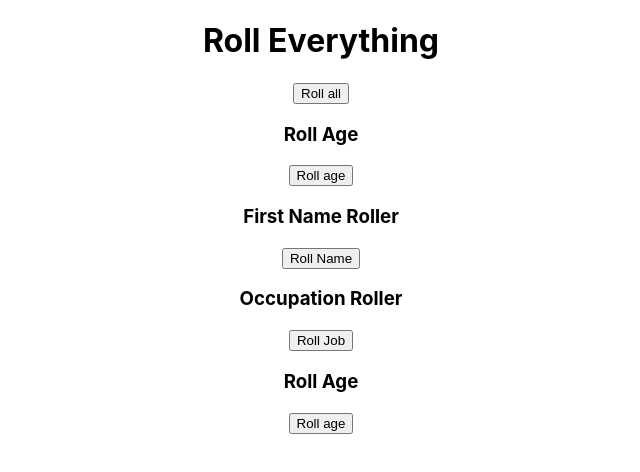
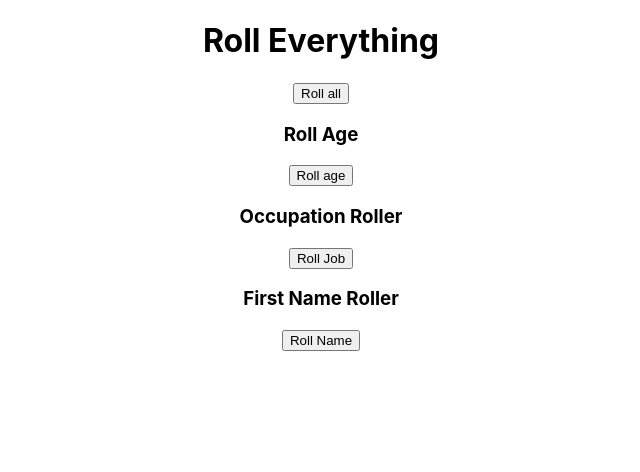
Before and after one commit to ImportantSeal/npc-alchemist, a React (Create React App) app: page / in a window 1280 px wide. Shown: the top 472 px of the page, without its empty margins (319-959 px from the left). Built offline with nearby package versions, Linux system fonts and the light colour scheme.

Commit message:
forwardRef to all properties

```diff
--- a/src/App.js
+++ b/src/App.js
@@ -1,19 +1,14 @@
 import './App.css'
 import React from 'react';
-import FirstNameRoller from './components/testroll';
-import Workroller from './components/testwork';
-import AgeRoller from './components/ageroll';
 import RollEverything from './components/rollAll';
 
 function App(){
   return(
     <div className="App">
       <RollEverything/>
-      <FirstNameRoller/>
-      <Workroller/>
-      <AgeRoller/>
+
     </div>
-  );
+  )
 };
 
 
--- a/src/components/ageroll.js
+++ b/src/components/ageroll.js
@@ -1,8 +1,8 @@
 import React, {useState, forwardRef, useImperativeHandle} from "react";
 
 const AgeRoller = forwardRef((props,ref) =>{
+
     const [selectedAge, setSelectedAge] = useState('');
-
 
     const rollAge = () =>{
         const randomAge = Math.floor(Math.random()* (90-14+1))+14;
--- a/src/components/rollAll.js
+++ b/src/components/rollAll.js
@@ -1,15 +1,18 @@
-import React, {useState, useRef} from "react";
+import React, {useRef} from "react";
 
 import FirstNameRoller from './testroll';
 import Workroller from './testwork';
 import AgeRoller from './ageroll';
-import age from "../data/age";
 
 const RollEverything =()=>{
     const ageRef= useRef(null);
+    const workRef = useRef(null);
+    const firstNameRef = useRef(null);
 
 const rollAll = () =>{
     if (ageRef.current) ageRef.current.rollAge();
+    if (workRef.current) workRef.current.rollJob();
+    if (firstNameRef.current) firstNameRef.current.rollName();
 };
 
 return(
@@ -17,6 +20,8 @@ return(
         <h1>Roll Everything</h1>
         <button onClick={rollAll}>Roll all</button>
         <AgeRoller ref={ageRef}/>
+        <Workroller ref={workRef}/>
+        <FirstNameRoller ref={firstNameRef}/>
     </div>
 );
 }
--- a/src/components/testroll.js
+++ b/src/components/testroll.js
@@ -1,7 +1,7 @@
-import React, {useState} from "react";
+import React, {useState, useImperativeHandle, forwardRef} from "react";
 import names from '../data/names';
 
-const FirstNameRoller = () =>{
+const FirstNameRoller = forwardRef((props, ref) =>{
 
     const [selectedName, setSelectedName] = useState('')
 
@@ -13,6 +13,10 @@ const FirstNameRoller = () =>{
         setSelectedName(`${randomName} (${randomRace})`);
     };
 
+    useImperativeHandle(ref, ()=>({
+        rollName
+    }));
+
     return (
         <div>
             <h3>First Name Roller</h3>
@@ -20,6 +24,6 @@ const FirstNameRoller = () =>{
             {selectedName && <p>{selectedName}</p>}
         </div>
     );
-};
+});
 
 export default FirstNameRoller;
--- a/src/components/testwork.js
+++ b/src/components/testwork.js
@@ -1,7 +1,7 @@
-import React, {useState} from "react";
+import React, {useState, forwardRef, useImperativeHandle} from "react";
 import occupation from '../data/occupation';
 
-const Workroller = () =>{
+const Workroller = forwardRef((props, ref) =>{
 
     const [selectedJob, setSelectedJob] = useState('')
 
@@ -13,6 +13,10 @@ const Workroller = () =>{
         setSelectedJob(`${randomJob} (${randomClass})`);
     };
 
+    useImperativeHandle(ref, ()=>({
+        rollJob
+    }));
+
     return (
         <div>
             <h3>Occupation Roller</h3>
@@ -20,6 +24,6 @@ const Workroller = () =>{
             {selectedJob && <p>{selectedJob}</p>}
         </div>
     );
-};
+});
 
 export default Workroller;
```
